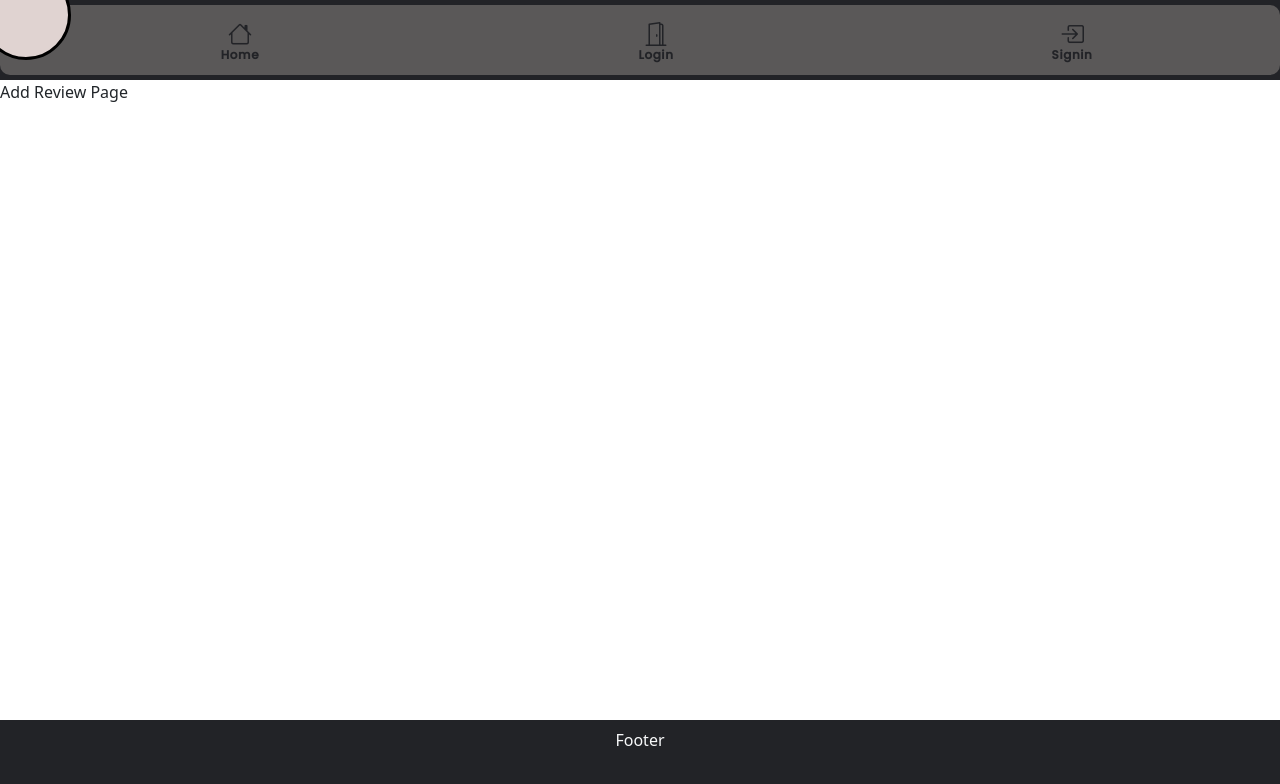
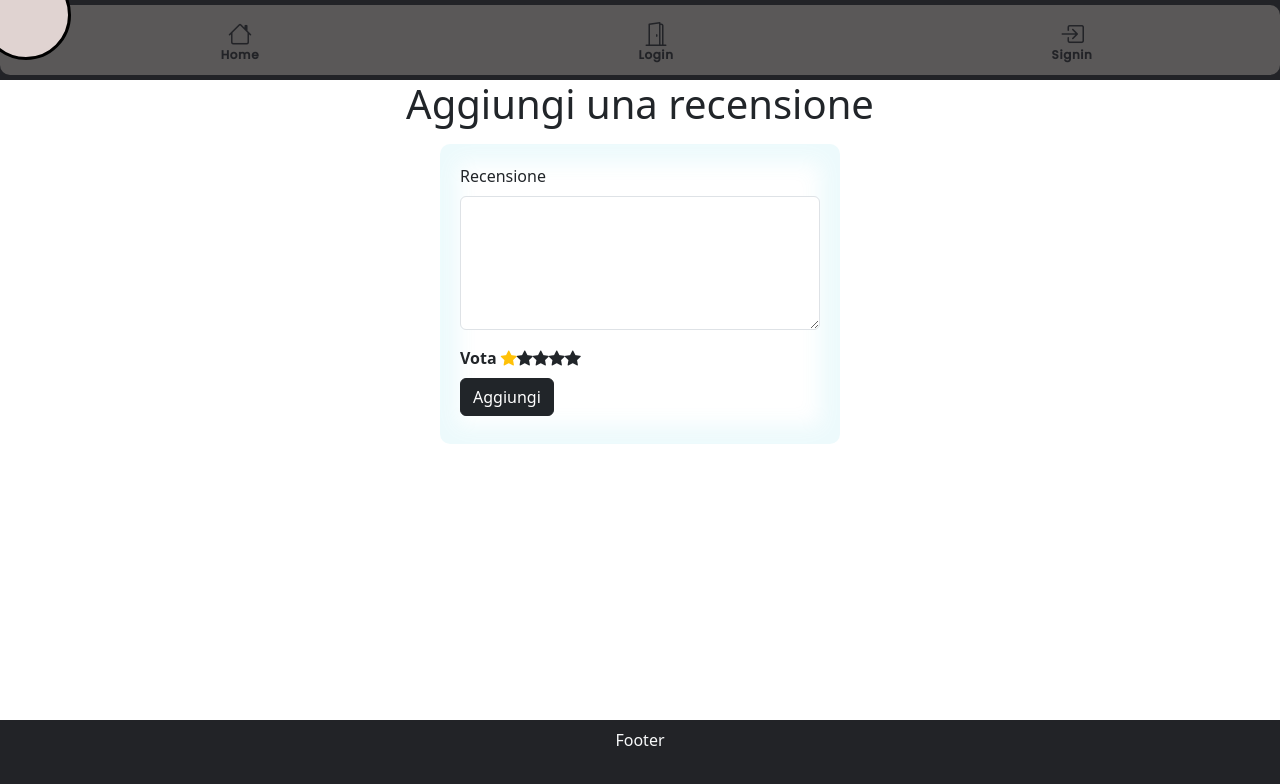
Before and after one commit to IulianBotnari/review-test, a React (Vite) app in the folder frontend/: page /add/1 in a window 1280 px wide. Shown: the top 784 px of the page. Built offline with nearby package versions, Linux system fonts and the light colour scheme; no server answers.

Commit message:
Add some fetures for add review

```diff
--- a/frontend/src/GlobalContext/GlobalContext.jsx
+++ b/frontend/src/GlobalContext/GlobalContext.jsx
@@ -11,7 +11,8 @@ export const GlobalContext = ({ children }) => {
     const [username, setUsername] = useState('')
     const [users, setUsers] = useState({})
     const [filmId, setFilmId] = useState()
-    console.log(users);
+    const [user, setUser] = useState(localStorage.getItem('user'));
+
 
 
 
@@ -64,7 +65,12 @@ export const GlobalContext = ({ children }) => {
         username,
         users,
         setFilmId,
-        filmId
+        filmId,
+        user,
+        setUser,
+        getUsers,
+        getFilms,
+        setUsers,
 
     }
 
--- a/frontend/src/pages/AddReviewPage.jsx
+++ b/frontend/src/pages/AddReviewPage.jsx
@@ -2,25 +2,38 @@
 import { useParams } from "react-router"
 import { useState } from "react"
 import { useGlobalContext } from "../GlobalContext/GlobalContext"
+import Style from "./AddReviewPage.module.css"
 
 export default function AddReviewPage() {
 
-    const { films, users, filmId, userName } = useGlobalContext()
+    const { films, users, filmId, userName, user } = useGlobalContext()
     const params = useParams()
     const filmTitle = params.film_title
     const [review, setReview] = useState({})
+    const [rating, setRating] = useState(1)
+    const [hovered, setHovered] = useState(null)
 
-    const handleReviewChange = (e) => {
+    console.log(filmId);
+    console.log(user);
+    console.log(rating);
+
+
+
+    function handleReviewChange() {
         setReview({
-            ...review,
+            // {...review,}
             film_id: filmId,
             user_id: films.find(film => film.username === userName ? film.id : null),
             review: e.target.value,
-            vote: 0,
-            username: userName
+            vote: rating,
+            username: user
 
         })
     }
+
+
+    console.log(review);
+
 
 
     async function addReview(jsonReview) {
@@ -42,14 +55,53 @@ export default function AddReviewPage() {
 
     }
 
+    const handleMouseEnter = (index) => {
+        setHovered(index);
+    };
+
+    const handleMouseLeave = () => {
+        setHovered(null);
+    };
+
+    const handleClick = (index) => {
+        setRating(index + 1)
+    };
+
 
 
 
 
     return (
-        <div>
-            Add Review Page
-        </div>
+        <>
+            <div className={Style.review_container}>
+                <h1 className="mb-3">Aggiungi una recensione</h1>
+
+                <form onSubmit={handleReviewChange}>
+                    {/* <div className="mb-3">
+                        <label htmlFor="reviewtitle" className="form-label">Titolo Recensione</label>
+                        <input type="text" className="form-control" id="reviewtitle" placeholder="Inserisci titolo" />
+                    </div> */}
+                    <div className="mb-3">
+                        <label htmlFor="reviewtext" className="form-label">Recensione</label>
+                        <textarea className="form-control" id="reviewtext" rows="5"></textarea>
+                    </div>
+                    <strong>Vota </strong>
+                    {[0, 1, 2, 3, 4].map((index) => (
+                        <i
+                            key={index}
+                            className={`bi bi-star-fill ${hovered >= index ? "text-warning" : ""}`}
+                            onMouseEnter={() => handleMouseEnter(index)}
+                            onMouseLeave={handleMouseLeave}
+                            onClick={() => handleClick(index)}
+                        ></i>
+                    ))} <br />
+
+                    <button type="submit" className="btn btn-dark my-2">Aggiungi</button>
+
+
+                </form>
+            </div>
+        </>
     )
 
 }
--- /dev/null
+++ b/frontend/src/pages/AddReviewPage.module.css
@@ -0,0 +1,10 @@
+.review_container {
+    display: flex;
+    flex-direction: column;
+    align-items: center;
+
+    form {
+        width: 500px !important;
+    }
+
+}
--- a/frontend/src/pages/HomePage.jsx
+++ b/frontend/src/pages/HomePage.jsx
@@ -5,8 +5,8 @@ import { useNavigate } from "react-router";
 
 
 export default function HomePage() {
-    const { films, setLogged, username, setFilmId } = useGlobalContext()
-    const [user, setUser] = useState(localStorage.getItem('user'));
+    const { films, setLogged, username, setFilmId, user, setUser } = useGlobalContext()
+
 
     const navigate = useNavigate()
 
@@ -14,7 +14,8 @@ export default function HomePage() {
 
         setFilmId(e.target.getAttribute('data-btn-attribute'))
 
-        console.log(filmId);
+
+
 
 
         return navigate(`/add/${params}`)
```
